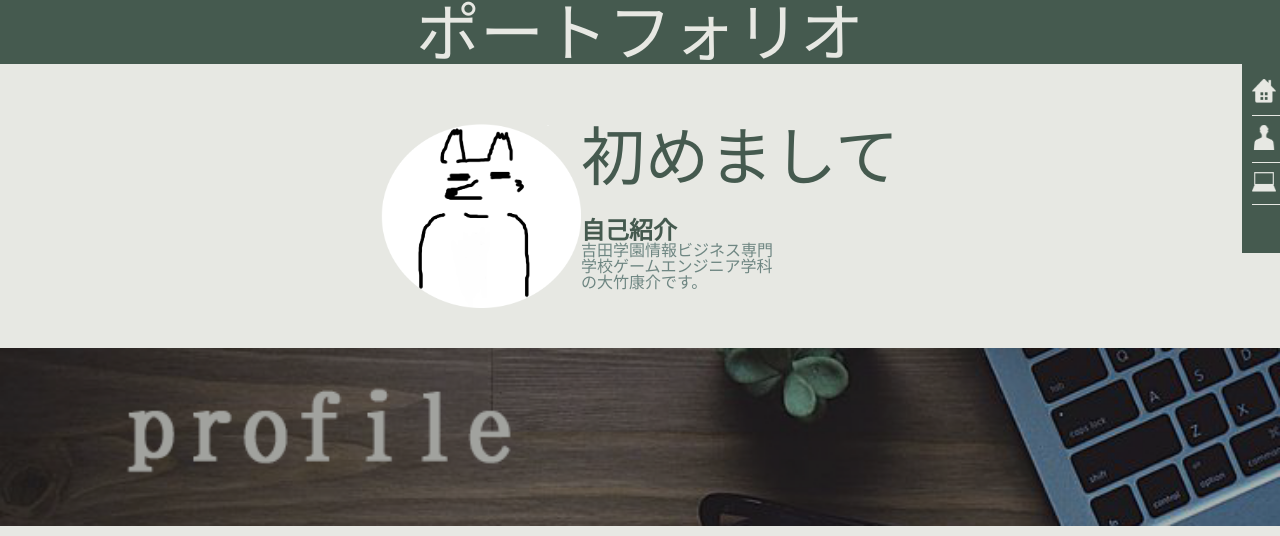
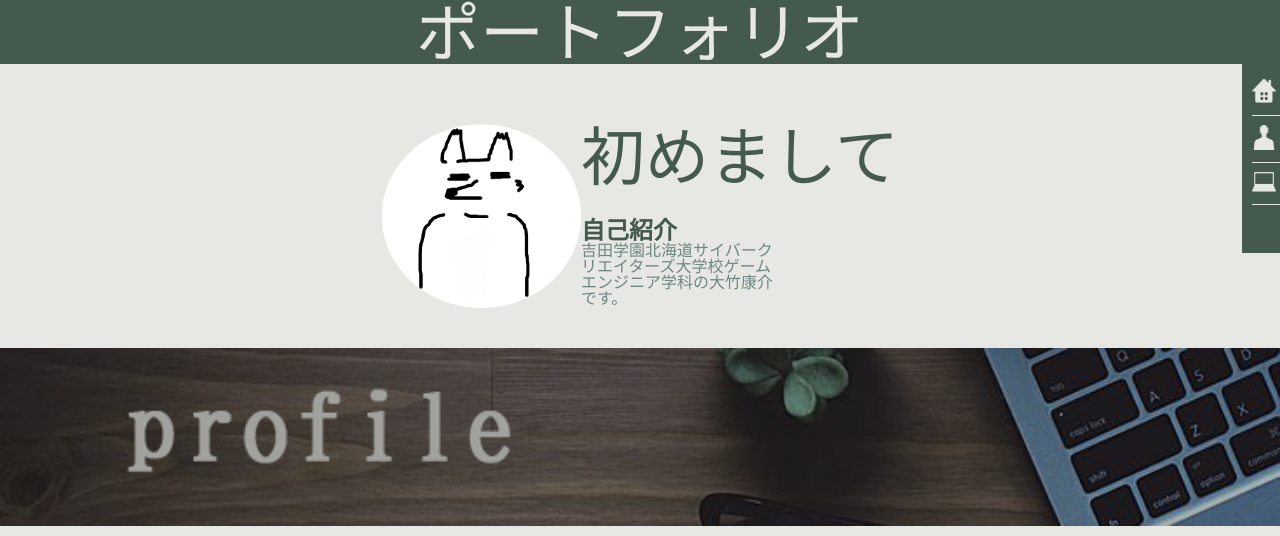
Before and after one commit to Tatunoko0411/portfolio, a plain HTML site: page index.html in a window 1280 px wide. Shown: the top 536 px of the page. Drawn offline with nearby package versions, Linux system fonts and the light colour scheme.

Commit message:
修正しました。

```diff
--- a/index.html
+++ b/index.html
@@ -49,7 +49,7 @@
       <div class="top.text">
         <h1>初めまして</h1>
         <h2>自己紹介</h2>
-        <p>吉田学園情報ビジネス専門学校ゲームエンジニア学科の大竹康介です。</p>
+        <p>吉田学園北海道サイバークリエイターズ大学校ゲームエンジニア学科の大竹康介です。</p>
       </div>
     </div>
     <!--ここまでトップ-->
```
